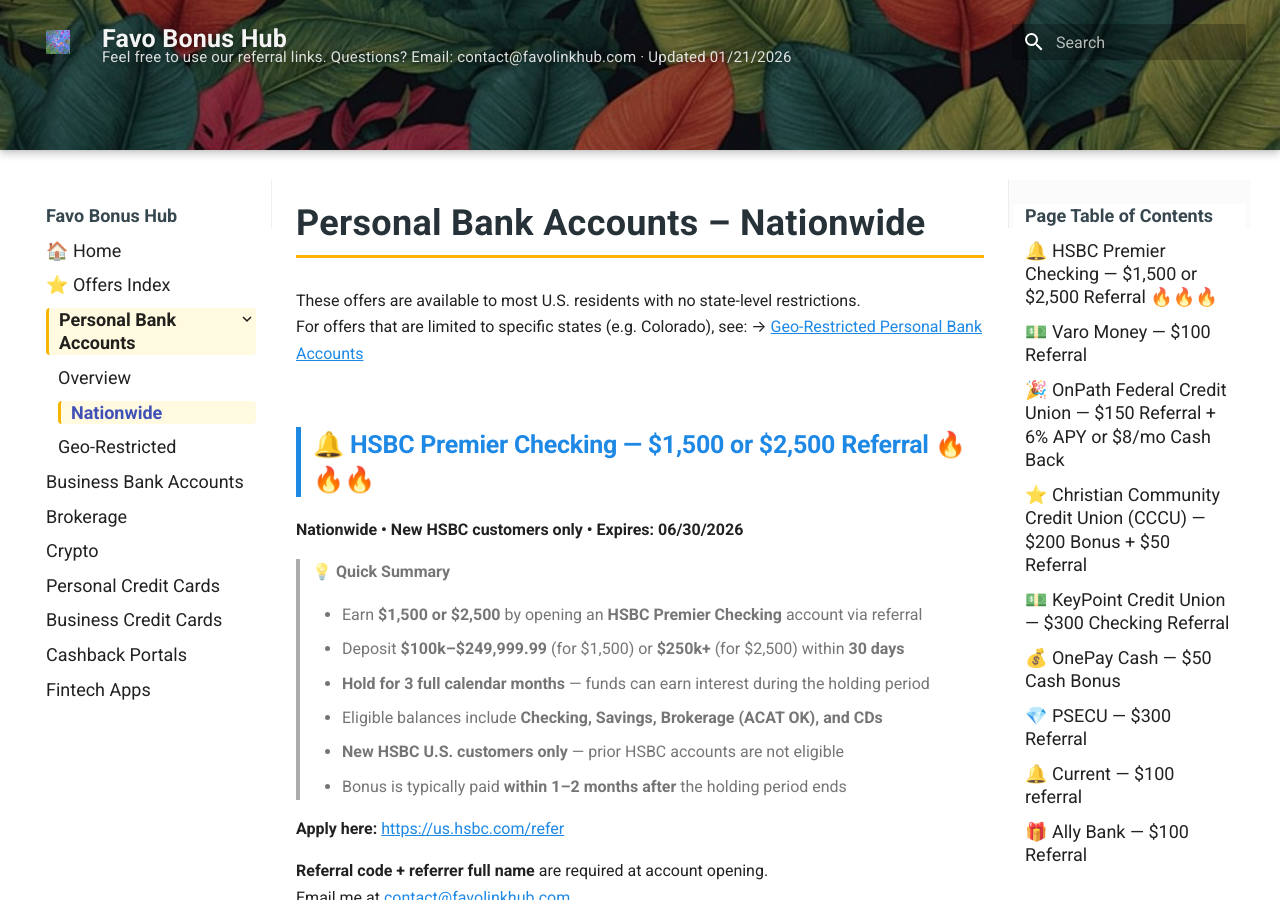
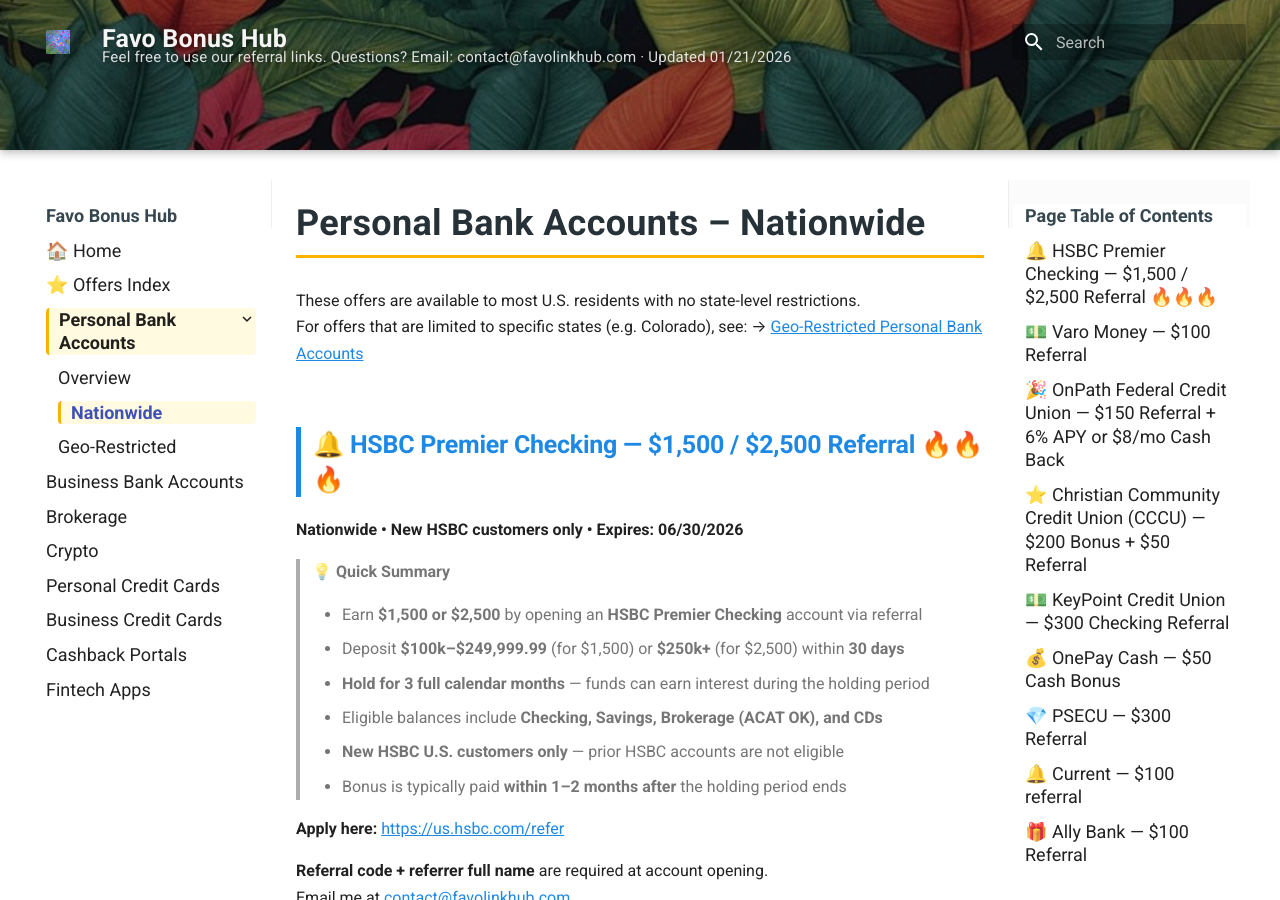
Before and after one commit to whispersofzephyr/favolinkhub-site, an MkDocs documentation site: the page built from docs/personal-bank-nationwide.md, in a window 1280 px wide and 900 px high. Built offline with MkDocs 1.6.1 and Material for MkDocs 9.7.7, drawn with Linux system fonts in a browser that asks for light colours.

```diff
--- a/docs/personal-bank-nationwide.md
+++ b/docs/personal-bank-nationwide.md
@@ -4,7 +4,7 @@ These offers are available to most U.S. residents with no state-level restrictio
 For offers that are limited to specific states (e.g. Colorado), see:
 → [Geo-Restricted Personal Bank Accounts](../personal-bank-geo/)
 
-## 🔔 HSBC Premier Checking — $1,500 or $2,500 Referral 🔥🔥🔥
+## 🔔 HSBC Premier Checking — $1,500 / $2,500 Referral 🔥🔥🔥
 **Nationwide • New HSBC customers only • Expires: 06/30/2026**
 
 > 💡 **Quick Summary**
```
